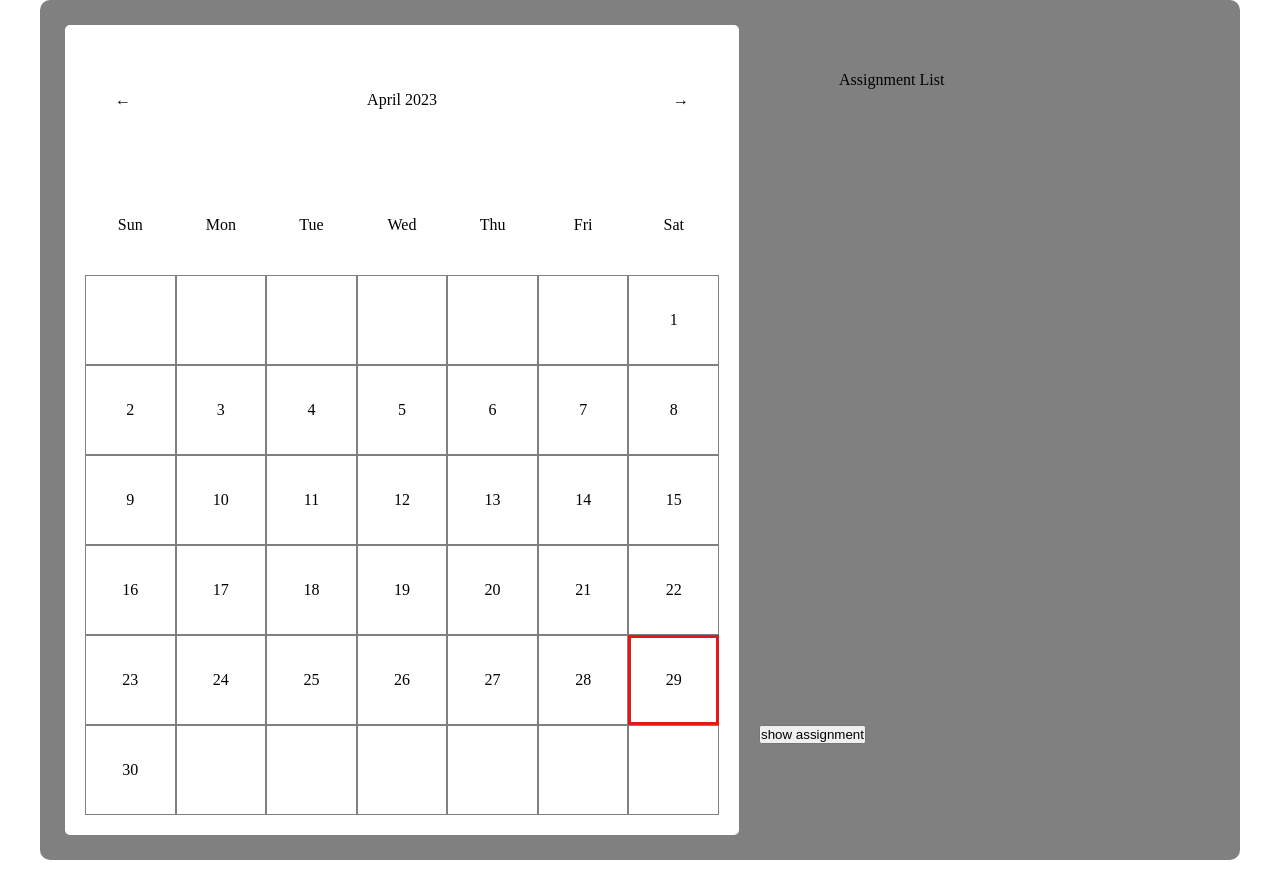
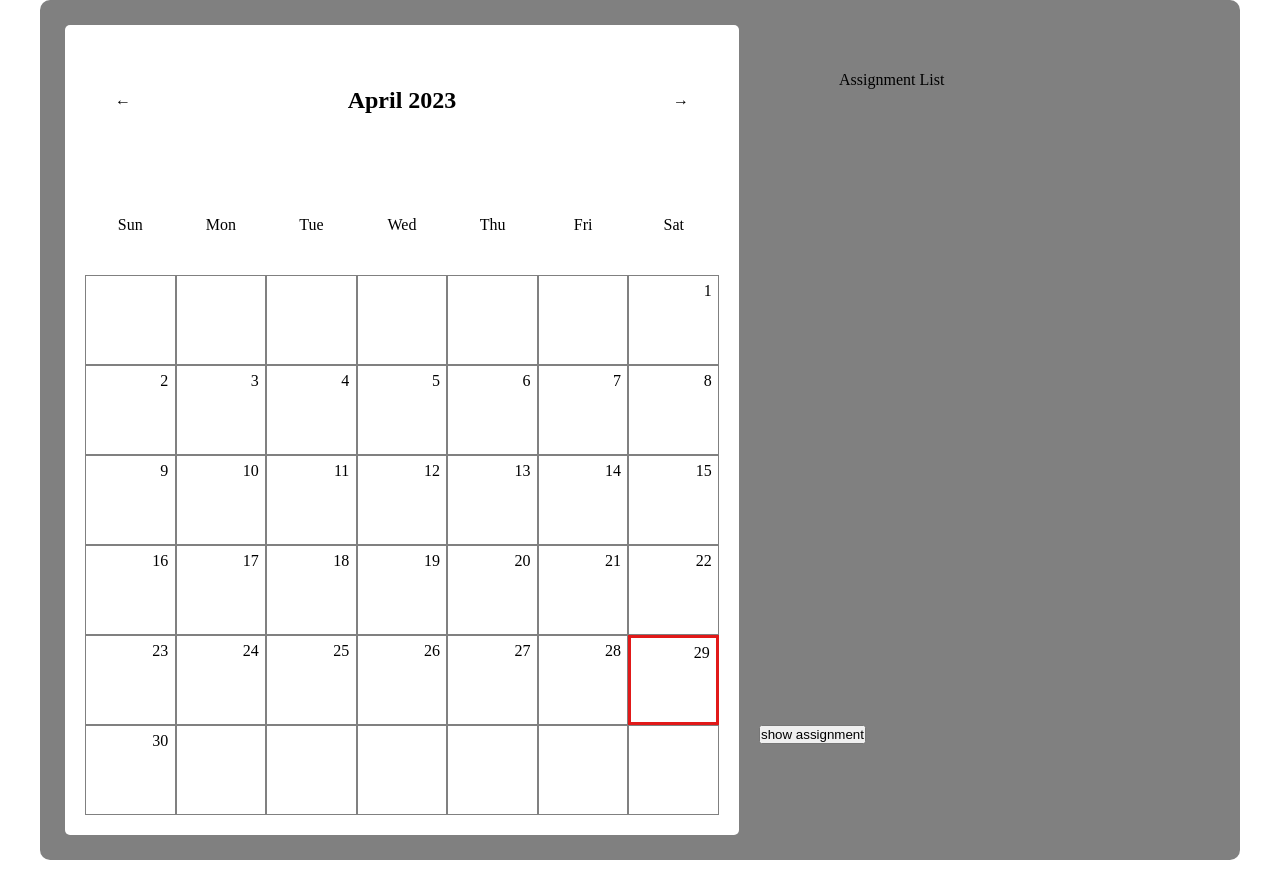
Before and after one commit to inecrft/ComEngEss-project, a plain HTML site: page frontend/home.html in a window 1280 px wide. Drawn offline with Linux system fonts and the light colour scheme; no server answers.

Commit message:
make calandar a bit nicer

```diff
--- a/frontend/script_calendar.js
+++ b/frontend/script_calendar.js
@@ -33,14 +33,14 @@ function initCalendar() {
   const day = firstDay.getDay();
   const nextDays = 7 - lastDay.getDay() - 1;
 
-  date.innerHTML = months[month] + " " + year;
+  date.innerHTML = `<h2>${months[month] + " " + year}</h2>`;
 
   let days = "";
-
+  //add blank prev date
   for (let i = day; i > 0; i--) {
     days += `<div class="day prev-date"></div>`;
   }
-
+  //add days of that month
   for (let i = 1; i <= lastDate; i++) {
     if (
       i == new Date().getDate() &&
@@ -52,7 +52,7 @@ function initCalendar() {
       days += `<div class="day">${i}</div>`;
     }
   }
-
+  //add blank next date
   for (let i = 1; i <= nextDays; i++) {
     days += `<div class="day next-date"></div>`;
   }
--- a/frontend/style.css
+++ b/frontend/style.css
@@ -32,9 +32,10 @@ body {
     display: flex;
     flex-direction: column;
     flex-wrap: wrap;
-    justify-content: space-between;
+    /* justify-content: space-between; */
     border-radius: 5px;
     background-color: white;
+
 }
 .calendar .month {
     width: 100%;
@@ -71,20 +72,22 @@ body {
     padding: 0 20px;
     margin-bottom: 20px;
 }
-.calendar .days .day {
+ .day {
     width: 14.28%;
     height: 90px;
     display: flex;
-    align-items: center;
-    justify-content: center;
+    /* align-items: center;
+    justify-content: center; */
+    padding: 1%;
+    justify-content: right;
     border: 1px solid grey;
 }
 .day_today {
     width: 14.28%;
     height: 90px;
     display: flex;
-    align-items: center;
-    justify-content: center;
+    padding: 1%;
+    justify-content: right;
     border: 3px solid rgb(225, 25, 25);
 }
 
```
Also changed, not shown: frontend/home.html (+8 -0 lines).
